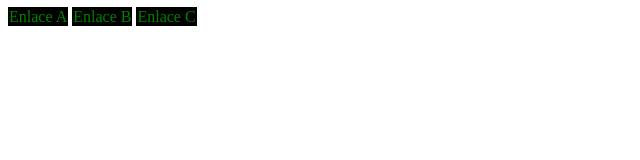
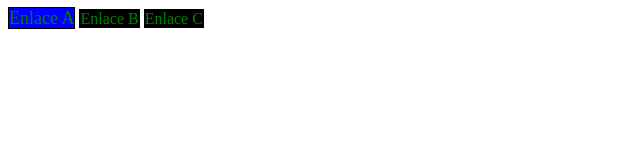
Before and after one commit to LuisEnriqueJT/cursoDW, a plain HTML site: page pseudoclases_enlaces.html in a window 1280 px wide. In both pictures the pointer is over the link "Enlace A". Shown: the whole page, without its empty margins (0-640 px from the left). Drawn offline with Linux system fonts and the light colour scheme.

Commit message:
Se agrega un pseudoelemento más

```diff
--- a/css/pseudoclases_enlaces.css
+++ b/css/pseudoclases_enlaces.css
@@ -21,3 +21,8 @@ a:active{
 a:focus{
     background-color: cyan;
 }
+
+a:hover{
+    background-color: blue;
+    font-size: large;
+}
```
